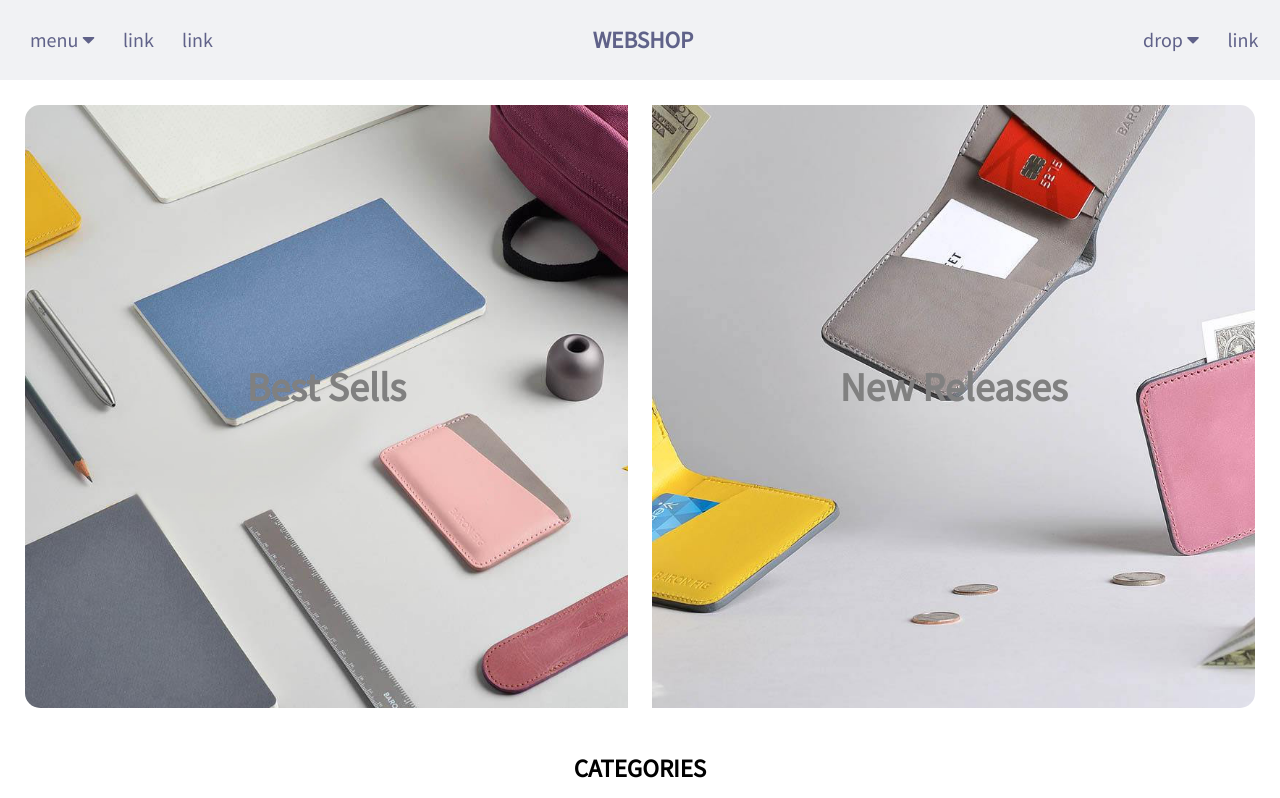
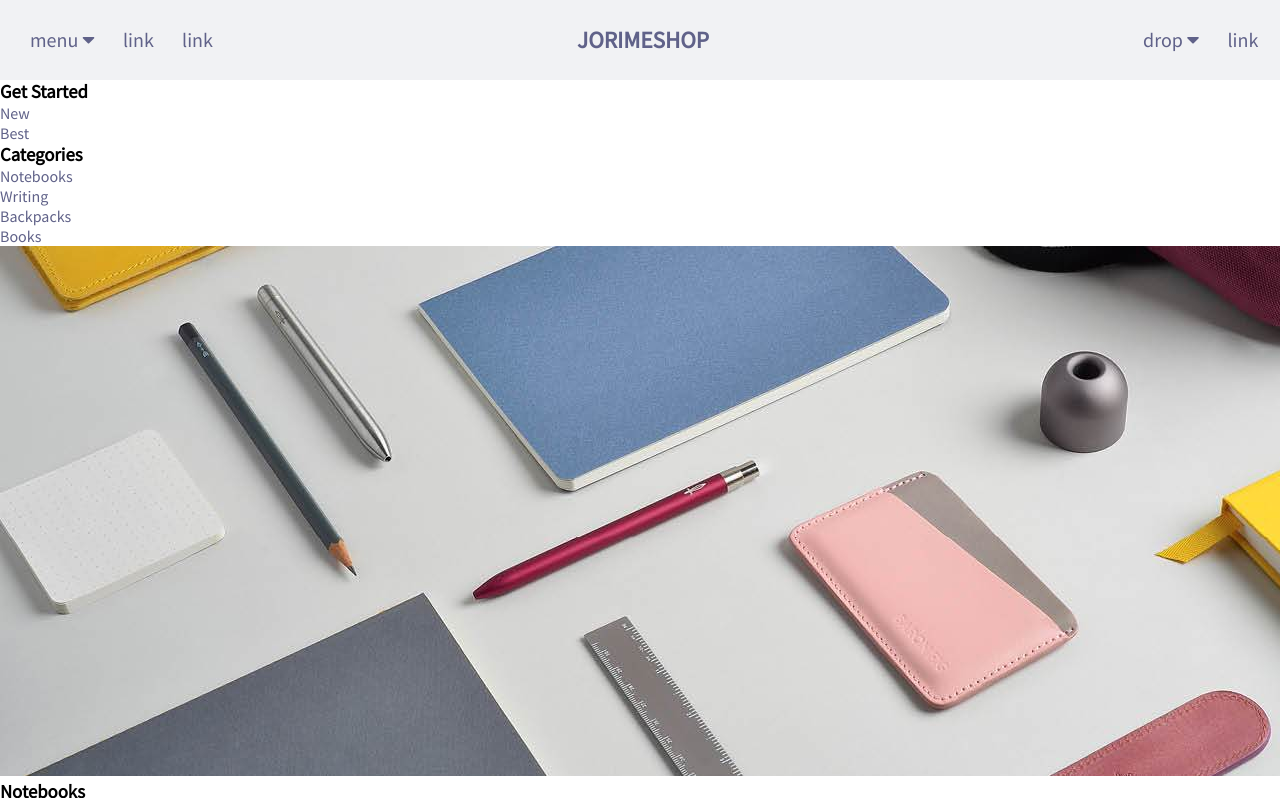
Before and after one commit to jrmdesigns/webshop, a PHP site: page / in a window 1280 px wide; the page is wider, and only the part inside the window is pictured. Shown: the top 798 px of that part. Run offline with PHP 8.4, Linux system fonts and the light colour scheme; some libraries are stand-ins or nearby versions.

Commit message:
home page updated

```diff
--- /dev/null
+++ b/categorie.php
@@ -0,0 +1,43 @@
+<aside id="side-menu">
+    <ul>
+        <li>
+            <h1>Get Started</h1>
+        </li>
+        <a href="">
+            <li>New</li>
+        </a>
+        <a href="">
+            <li>Best</li>
+        </a>
+         <li>
+             <h1>Categories</h1>
+         </li>
+        <a href="">
+            <li>Notebooks</li>
+        </a>
+        <a href="">
+            <li>Writing</li>
+        </a>
+        <a href="">
+            <li>Backpacks</li>
+        </a>
+        <a href="">
+            <li>Books</li>
+        </a>
+    </ul>
+</aside>
+
+<section id="categorie-wrapper">
+    <section id="categorie-header">
+        <img src="images/categories/headers/best-sells.jpg" alt=""/>
+    </section>
+
+    <h1>Notebooks</h1>
+    <hr/>
+
+    <section class="products-wrapper">
+        <section class="product-item">
+            <img src="images" alt="">
+        </section>
+    </section>
+</section>
--- /dev/null
+++ b/css/responsive.css
@@ -0,0 +1,22 @@
+@media only screen and (max-width:756px){
+   #top-menu, #page-footer, #page-footer #footer-menu, #page-footer #social-media, #page-footer #footer-copyright, #home-container{
+       width: 100vh;
+       padding:0;
+   }
+
+   #top-menu, #big-container, #cat-container, #page-footer #footer-menu, #page-footer #social-media, #page-footer #footer-copyright{
+       padding: 15px;
+   }
+
+   #page-footer #footer-menu ul{
+       margin-right: 25px;
+   }
+
+   #page-footer{
+       display: block;
+   }
+
+   #home-container #big-container .image50 a h1{
+       display: none;
+   }
+}
--- a/css/style.css
+++ b/css/style.css
@@ -319,6 +319,8 @@ h1, h2{
 }
 
 #home-container #cat-container .cat-item a:hover img{
+    -webkit-filter:blur(0px);
+    filter: blur(0px);
 
 }
 
@@ -331,10 +333,14 @@ h1, h2{
 #home-container #cat-container .cat-item img{
     width: 100%;
     border-radius: 50%;
+    transition: all 1s;
+    -webkit-filter:blur(4px);
+    filter: blur(4px);
+
 }
 
 #home-container #cat-container .cat-item h1{
-    font-size: 16px;
+    font-size: 24px;
     text-align: center;
 }
 
--- a/home.php
+++ b/home.php
@@ -14,22 +14,22 @@
     <h1>Categories</h1>
     <section id="cat-container">
         <section class="cat-item">
-            <a href="#"><img src="images/notebooks.jpg" alt="notebooks">
+            <a href="#"><img src="images/categories/notebooks.jpg" alt="notebooks">
             <h1>Notebooks</h1></a>
         </section>
 
         <section class="cat-item">
-            <a href="#"><img src="images/writing.jpg" alt="notebooks">
+            <a href="#"><img src="images/categories/writing.jpg" alt="notebooks">
             <h1>writing</h1></a>
         </section>
 
         <section class="cat-item">
-            <a href="#"><img src="images/backpack.jpg" alt="notebooks">
+            <a href="#"><img src="images/categories/backpack.jpg" alt="notebooks">
             <h1>Backpacks</h1></a>
         </section>
 
         <section class="cat-item">
-            <a href="#"><img src="images/books.jpg" alt="notebooks">
+            <a href="#"><img src="images/categories/books.jpg" alt="notebooks">
             <h1>Books</h1></a>
         </section>
     </section>
--- a/inc/header.php
+++ b/inc/header.php
@@ -2,12 +2,13 @@
 <html lang="en">
 <head>
     <meta charset="UTF-8">
-    <meta name="viewport" content="width=device-width, initial-scale=1.0">
+    <meta name="viewport" content="width=device-width">
     <meta http-equiv="X-UA-Compatible" content="ie=edge">
     <title>Gorilla Webshop</title>
     <link rel="stylesheet" href="https://use.fontawesome.com/releases/v5.5.0/css/all.css" integrity="sha384-B4dIYHKNBt8Bc12p+WXckhzcICo0wtJAoU8YZTY5qE0Id1GSseTk6S+L3BlXeVIU" crossorigin="anonymous">
     <link href="https://file.myfontastic.com/uTsK93DbmyvKn2KS4Z6CBS/icons.css" rel="stylesheet">
     <link rel="stylesheet" href="css/style.css"/>
+    <link rel="stylesheet" href="css/responsive.css"/>
     <script src="js/jquery.js"></script>
     <script src="js/menu.js"></script>
 </head>
@@ -22,7 +23,7 @@
             </ul>
         </section>
         <section id="logo">
-            <h1>webshop</h1>
+            <h1>jorimeshop</h1>
         </section>
         <section class="right-part">
             <ul>
--- a/index.php
+++ b/index.php
@@ -2,8 +2,10 @@
 
 require_once("inc/header.php");
 
-require_once("home.php");
- require_once("inc/footer.php");
+// require_once("home.php");
+require_once("categorie.php");
+
+require_once("inc/footer.php");
 
 
 ?>
```
Also changed, not shown: images/categories/backpack.jpg (renamed from images/backpack.jpg), images/categories/best-sells.jpg (renamed from images/best-sells.jpg), images/categories/books.jpg (renamed from images/books.jpg), images/categories/headers/best-sells.jpg (added), images/categories/headers/new-releases.png (added), images/categories/headers/notebooks.jpg (added), images/categories/headers/writing.jpg (added), images/categories/new-releases.jpg (renamed from images/new-releases.jpg), images/categories/notebooks.jpg (renamed from images/notebooks.jpg), images/categories/writing.jpg (renamed from images/writing.jpg), images/products/backpack.jpg (added).
